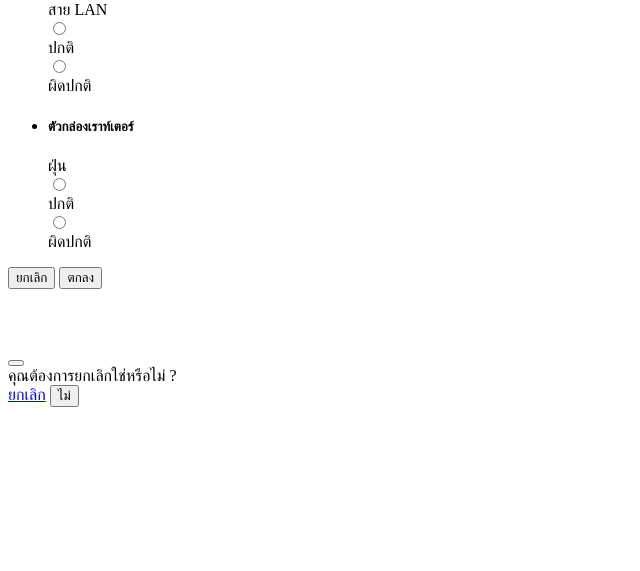
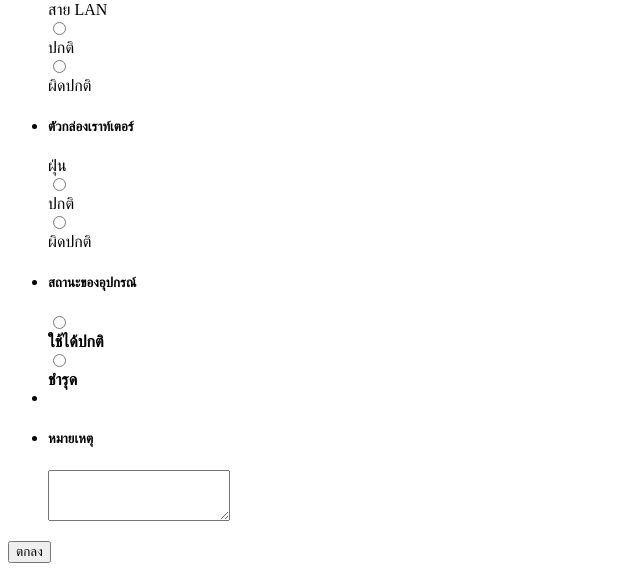
Before and after one commit to nuttapong1996/checklist-system, a PHP site: page /form/wifi/wifi.php in a window 1280 px wide. Shown: the part 1006-1577 px from the top of the page, without its empty margins (0-640 px from the left). Before the commit the page ends 1413 px from the top, so only its background shows below. Run offline with PHP 8.4, Linux system fonts and the light colour scheme.

Commit message:
add wifi back-end

```diff
--- a/css/global.css
+++ b/css/global.css
@@ -9,6 +9,7 @@
                         margin-left: auto;
                         margin-right: auto;
                         width: 50%;
+                        vertical-align: middle;
                     }
 
                     #myBtn {
--- a/form/wifi/wifi.php
+++ b/form/wifi/wifi.php
@@ -5,7 +5,7 @@
     <meta http-equiv="X-UA-Compatible" content="IE=edge">
     <meta name="viewport" content="width=device-width, initial-scale=1.0">
     <script src="js/differenceHours.js"></script>
-    <title>Check list Wifi</title>
+    <title>Checklist : Wifi</title>
 </head>
 <body>
     <div class="container-fluid">
@@ -13,14 +13,14 @@
             <div class="col"></div>
             <div class="col-sm-5 ">
                 <div class="card" >
-                        <div class="card-header">
+                        <div class="card-header bg-warning">
                             <h5>Check-list : WIFI <i class="fa fa-wifi"></i></h5>
                         </div>
                         <form id="form-check" action="form/wifi/wifi-check.php" method="post">
                         <div class="card-body">
                             <ul class="list-group list-group-flush">
                                 <li class="list-group-item">
-                                    <div class="card-title"> <h5>วันที่และเวลา</h5></div>
+                                    <div class="card-title"> <h5>วันที่และเวลา <i class="fa fa-calendar"></i></h5></div>
                                     <div class="input-group mb-3 input-group-sm">
                                         <div class="input-group-prepend"><span class="input-group-text"><i class="fa fa-calendar" ></i></span></div>
                                         <input type="date" class="form-control form-control-sm" id="check_date" name="check_date" value="<?php echo date("Y-m-d"); ?>">
@@ -148,7 +148,7 @@
                                 </li>
 
                                 <li class="list-group-item">
-                                    <div class="card-title"><h5>ตัวกล่องเราท์เตอร์</h5></div>
+                                    <div class="card-title"><h5>ตัวกล่องเราท์เตอร์ <i class="fa fa-cube"></i></h5></div>
                                     <div class="card mb-3">
                                         <div class="card-body">
                                         <div class="card-title"> ฝุ่น </div>
@@ -164,12 +164,27 @@
                                     </div>
                                 </li>
 
+                                <li class="list-group-item  bg-warning">
+                                    <div class="card-title"><h5>สถานะของอุปกรณ์ <i class="fa fa-heartbeat"></i></h5></div>
+                                    <div class="input-group mb-3 input-group-sm">
+                                        <div class="input-group-text"><input type="radio" class="form-check-input mt-0" id="mc_status" name="mc_status" value="1" required></div>
+                                        <span class="form-control form-control-sm " ><i class="fa fa-check" style="color:green;"></i> <b>ใช้ได้ปกติ</b></span>
+                                    </div>
+                                    <div class="input-group mb-3 input-group-sm">
+                                        <div class="input-group-text"><input type="radio" class="form-check-input mt-0" id="mc_status" name="mc_status" value="0" required></div>
+                                        <span class="form-control form-control-sm"><i class="fa fa-times" style="color:red;"></i> <b>ชำรุด</b></span>
+                                    </div>
+                                </li>
+                                <li class="list-group-item"></li>
+                                <li class="list-group-item bg-warning">
+                                    <div class="card-title"><h5>หมายเหตุ <i class="fa fa-info-circle"></i></h5></div>
+                                    <textarea class="form-control form-control-sm" id="remark" name="remark" rows="3" required></textarea>
+                                </li>
                             </ul>
                         </div>
                 </div> <!-- card -->
 
                 <div class="card-footer" >
-                    <button class="btn btn-danger"  data-bs-toggle="modal" data-bs-target="#staticBackdrop" >ยกเลิก</button>
                     <input type="submit" class="btn btn-primary"  value="ตกลง">
                     </form>
                 </div>
@@ -181,24 +196,7 @@
 </html>
 
 
-<!-- Modal ยกเลิก -->
-<div class="modal fade" id="staticBackdrop" data-bs-backdrop="static" data-bs-keyboard="false" tabindex="-1" aria-labelledby="staticBackdropLabel" aria-hidden="true">
-  <div class="modal-dialog">
-    <div class="modal-content ">
-      <div class="modal-header bg-danger">
-        <h5 class="modal-title" id="staticBackdropLabel" style="color:white; font-weight:bold;">ยกเลิก</h5>
-        <button type="button" class="btn-close" data-bs-dismiss="modal" aria-label="Close"></button>
-      </div>
-      <div class="modal-body">
-        คุณต้องการยกเลิกใช่หรือไม่ ?
-      </div>
-      <div class="modal-footer">
-          <a class="btn btn-danger" href="?page-home">ยกเลิก</a>
-        <button type="button" class="btn btn-primary"data-bs-dismiss="modal">ไม่</button>
-      </div>
-    </div>
-  </div>
-</div>
+
 
 <script>
     $('input').on('keyup change',function () {differenceHours.diff_hours('re_time', 'check_time', 'upt_show')});
--- a/login/login_process.php
+++ b/login/login_process.php
@@ -5,11 +5,12 @@
     $username = $_POST['username'];
     $password = $_POST['password'];
 
-    $sql = "SELECT * FROM tb_user WHERE username = '$username' AND password = '$password'";
+    $sql = "SELECT * FROM tbl_user WHERE username = '$username' AND password = '$password'";
     $result = $mysqli->query($sql);
 
     if($result->num_rows >0){
         while($row = $result->fetch_assoc()){
+            $_SESSION['user_id'] = $row['user_id'];
             $_SESSION['username'] = $row['username'];
             $_SESSION['user_code'] = $row['user_code'];
             $_SESSION['f_name'] = $row['fname'];
```
Also changed, not shown: form/wifi/wifi-check.php (+35 -10 lines), home/home.php (+6 -2 lines), template/home_holder.php (added, +21 -0 lines), Db_structure/it_checklist.sql (renamed from it_checklist.sql), img/list.png (added), 1 other file. Lines whose indentation alone changed are shown as unchanged.
